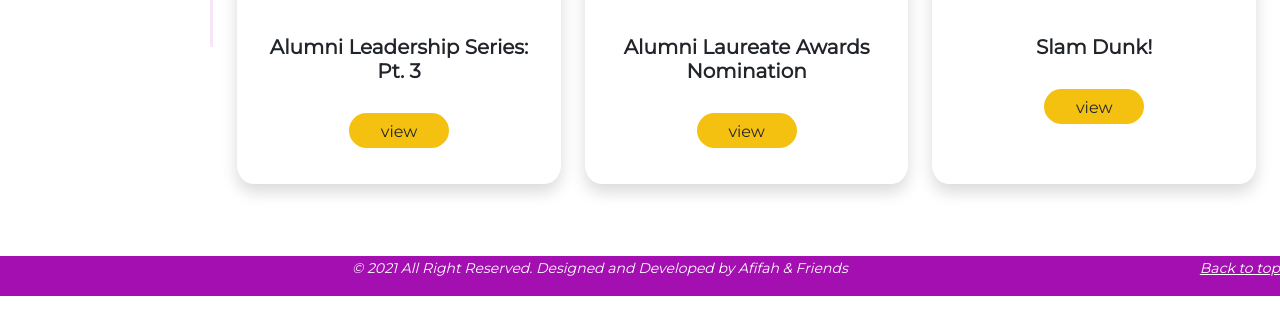
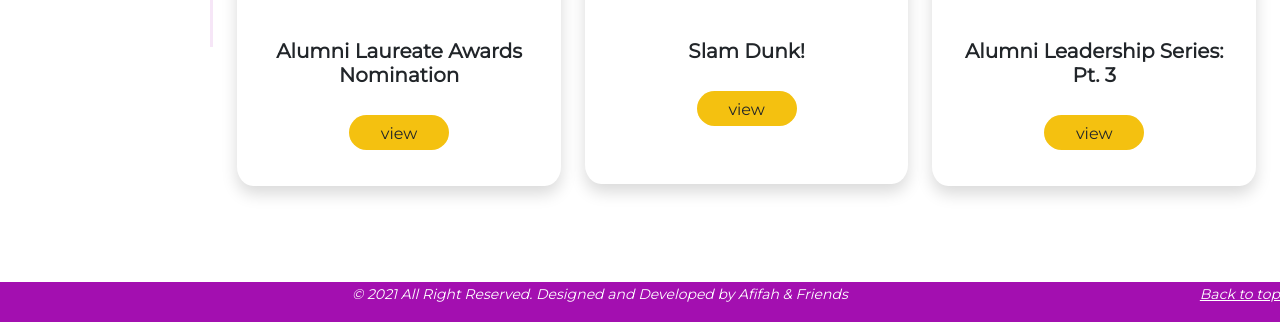
Before and after one commit to AfiqAmmar/Online-Alumni-System, a PHP site: page /manageEvents.html in a window 1280 px wide. Shown: the part 753-1075 px from the top of the page. Before the commit the page ends 1049 px from the top, so only its background shows below. Run offline with PHP 8.4, Linux system fonts and the light colour scheme; some libraries are stand-ins or nearby versions.

Commit message:
edited margin & position

```diff
--- a/manage-add-viewEvents.css
+++ b/manage-add-viewEvents.css
@@ -87,9 +87,6 @@ footer{
 
 .card-event-title {
     font-weight: bold;
-    text-align: center;
-    margin-top: 20px;
-    margin-bottom: 20px;
 }
 
 .btn-previous {
@@ -135,7 +132,7 @@ footer{
 .btn-view {
     background-color: #f4c110;
     /*color: white !important;*/
-    margin-top: 10px;
+    margin-top: 20px;
     margin-bottom: 20px;
     width: 100px;
     height: 35px;
--- a/manageEvents.html
+++ b/manageEvents.html
@@ -52,7 +52,7 @@
                                     <a class="btn btn-delete" id="btnDelete" role="button">X</a>
                                     <img src="image/workshop.jpg" class="card-img-top" alt="intel AI workshop image">
                                 </div>
-                                <div class="card-body">
+                                <div class="card-body my-4">
                                     <h5 class="card-event-title">Intel AI Workshop</h5>
                                     <a href="workshop.html" class="btn btn-view">view</a>
                                 </div>
@@ -65,7 +65,7 @@
                                     <a class="btn btn-delete" id="btnDelete" role="button">X</a>
                                     <img src="image/reunion.png" class="card-img-top" alt="class of 2006 reunion image">
                                 </div>
-                                <div class="card-body">
+                                <div class="card-body my-4">
                                     <h5 class="card-event-title">Class of 2006 Reunion<br></h5>
                                     <a href="reunion.html" class="btn btn-view">view</a>
                                 </div>
@@ -78,7 +78,7 @@
                                     <a class="btn btn-delete" id="btnDelete" role="button">X</a>
                                     <img src="image/forum.png" class="card-img-top" alt="WIT forum image">
                                 </div>
-                                <div class="card-body">
+                                <div class="card-body my-4">
                                     <h5 class="card-event-title">#WITGlobalForum21</h5>
                                     <a href="forum.html" class="btn btn-view">view</a>
                                 </div>
@@ -89,22 +89,9 @@
                             <div class="card-event shadow">
                                 <div class="img-container">
                                     <a class="btn btn-delete" id="btnDelete" role="button">X</a>
-                                    <img src="image/series.png" class="card-img-top" alt="alumni leadership series image">
-                                </div>
-                                <div class="card-body">
-                                    <h5 class="card-event-title">Alumni Leadership Series:<br>Pt. 3</h5>
-                                    <a href="series.html" class="btn btn-view">view</a>
-                                </div>
-                            </div>
-                        </div>
-
-                        <div class="col text-center">
-                            <div class="card-event shadow">
-                                <div class="img-container">
-                                    <a class="btn btn-delete" id="btnDelete" role="button">X</a>
                                     <img src="image/awards.jpg" class="card-img-top" alt="alumni laureate awards image">
                                 </div>
-                                <div class="card-body">
+                                <div class="card-body my-4">
                                     <h5 class="card-event-title">Alumni Laureate Awards Nomination</h5>
                                     <a href="awards.html" class="btn btn-view">view</a>
                                 </div>
@@ -117,9 +104,22 @@
                                     <a class="btn btn-delete" id="btnDelete" role="button">X</a>
                                     <img src="image/basketball.jpg" class="card-img-top" alt="basketball tournament image">
                                 </div>
-                                <div class="card-body">
+                                <div class="card-body my-4">
                                     <h5 class="card-event-title">Slam Dunk!</h5>
                                     <a href="basketball.html" class="btn btn-view">view</a>
+                                </div>
+                            </div>
+                        </div>
+
+                        <div class="col text-center">
+                            <div class="card-event shadow">
+                                <div class="img-container">
+                                    <a class="btn btn-delete" id="btnDelete" role="button">X</a>
+                                    <img src="image/series.png" class="card-img-top" alt="alumni leadership series image">
+                                </div>
+                                <div class="card-body my-4">
+                                    <h5 class="card-event-title">Alumni Leadership Series:<br>Pt. 3</h5>
+                                    <a href="series.html" class="btn btn-view">view</a>
                                 </div>
                             </div>
                         </div>
```
